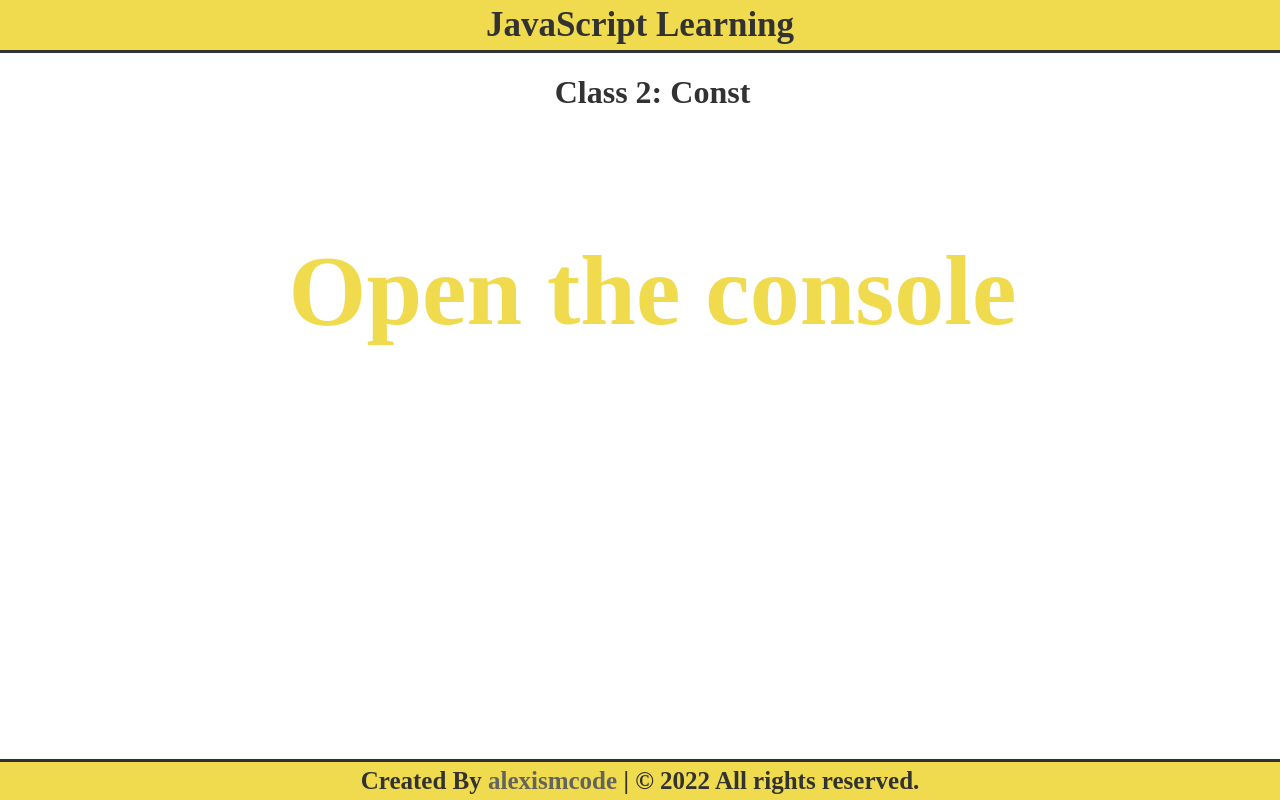
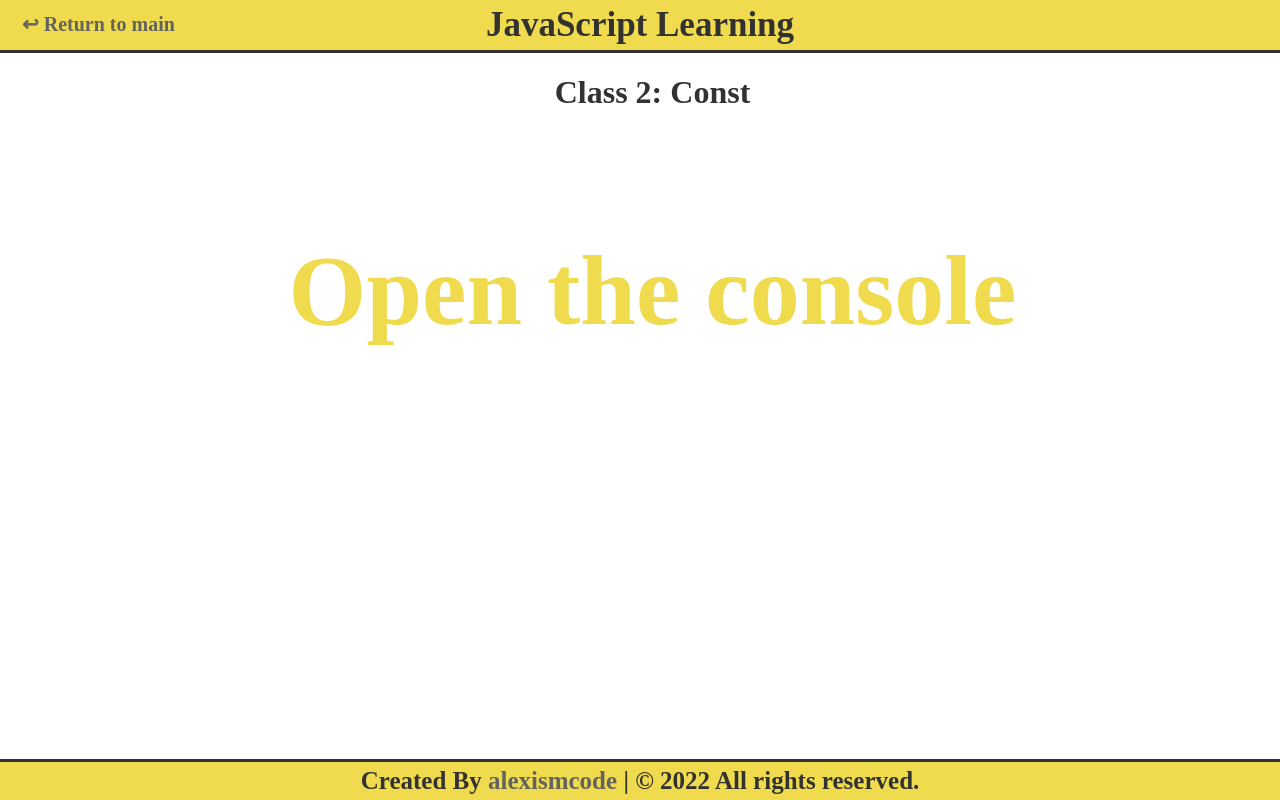
Before and after one commit to alexismcode/JavaScript-Learning, a plain HTML site: page Class2:_const_/index.html in a window 1280 px wide. Drawn offline with Linux system fonts and the light colour scheme.

Commit message:
Add second class

```diff
--- a/Class2:_const_/index.html
+++ b/Class2:_const_/index.html
@@ -19,6 +19,20 @@
             font-weight: bold;
             padding: 5px 0;
             text-align: center;
+        }
+        header a{
+            color: #62645d;
+            font-size: 20px;
+            left: 20px;
+            padding: 2px;
+            position: absolute;
+            text-decoration: none;
+            top: 10px;
+        }
+        header a:hover{
+            background: #f0e181;
+            color: #323330;
+            text-decoration: underline;
         }
         main{
             display: flex;
@@ -59,7 +73,10 @@
     </style>
 </head>
 <body>
-    <header>JavaScript Learning</header>
+    <header>
+        <a href="../index.html"> ↩ Return to main </a>
+        JavaScript Learning
+    </header>
 
     <main>
         <h1>Class 2: Const</h1>
```
